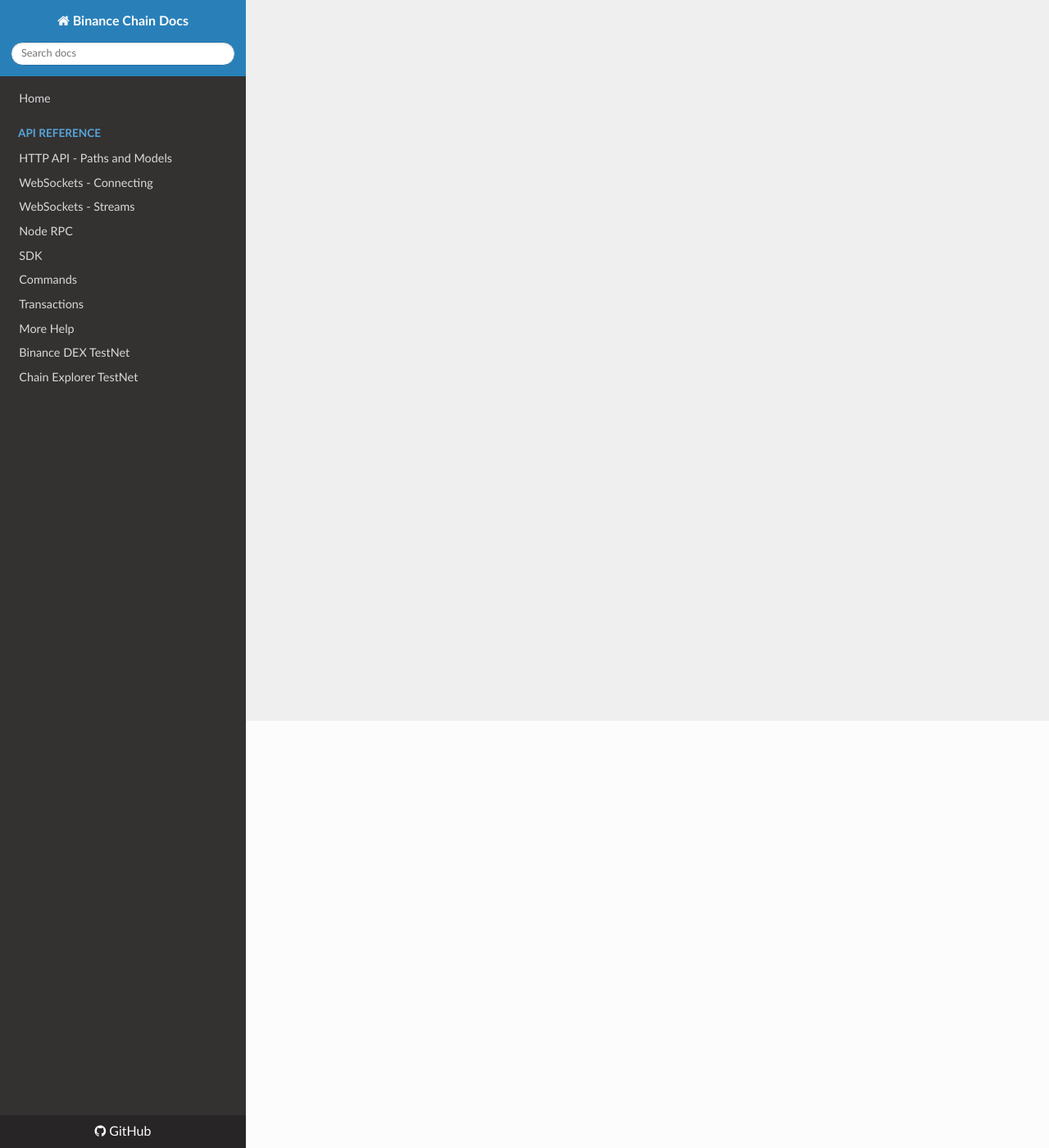
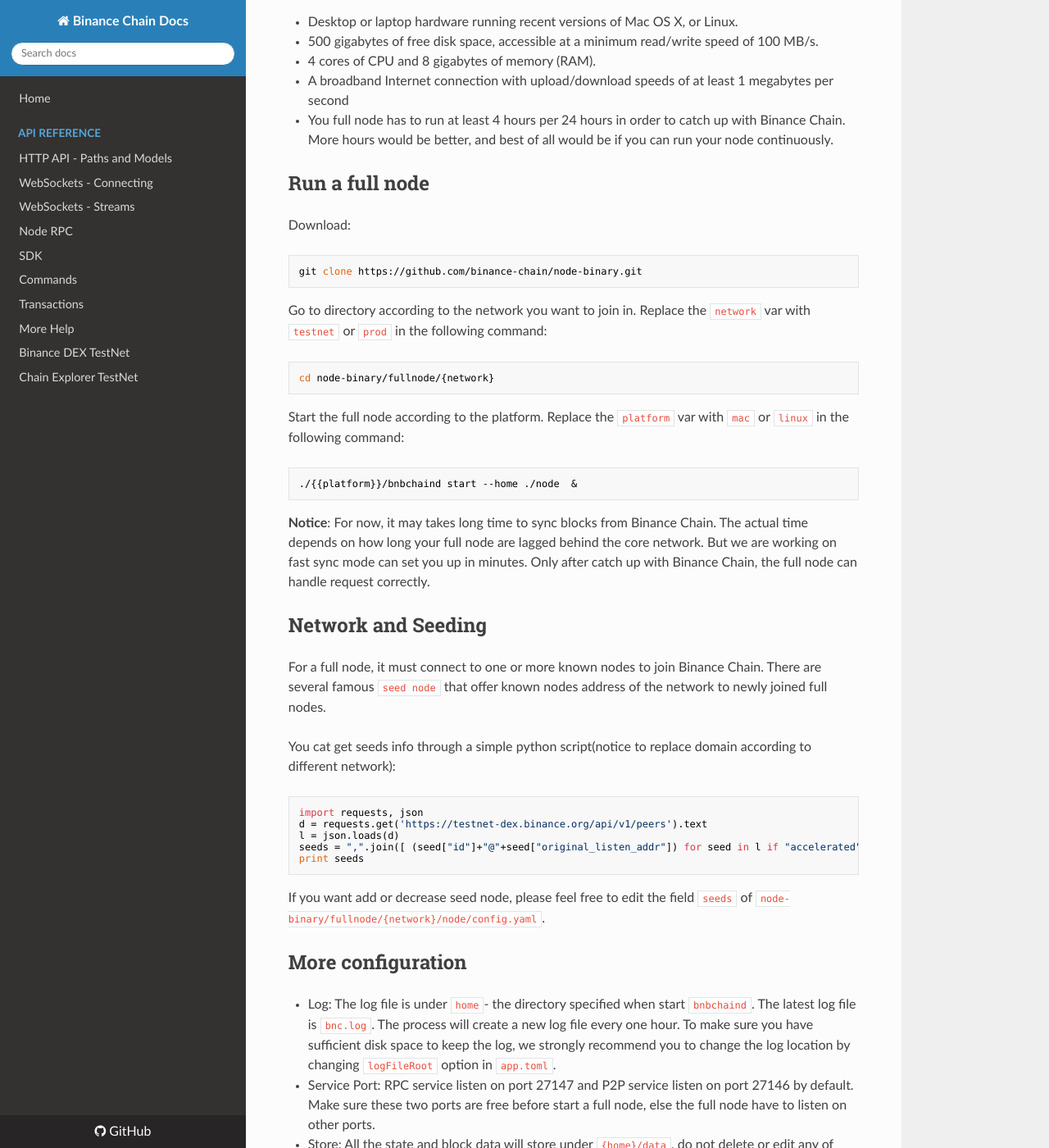
Before and after one commit to yash-sharma1/docs-site, an MkDocs documentation site: the page built from docs/fullnode.md, in a window 1280 px wide and 1400 px high, scrolled down 521 px. Shown: the whole window at 82% size. Built offline with MkDocs 1.6.1, drawn with Linux system fonts in a browser that asks for light colours; nearby versions of some CDN libraries; some of the changed text lies outside the part shown.

Commit message:
add full node and light client parts

````diff
--- a/docs/fullnode.md
+++ b/docs/fullnode.md
@@ -2,12 +2,87 @@
 
 A `full node` of Binance Chain is a `witness node`, which observes the consensus messaging,
 downloads blocks and executes logics to achieve the consistent state as `validator node` (and other `witness node`).
+Full nodes also help the network by accepting transactions from other nodes, and then relaying them to core Binance network.
 
+## Platforms and System Requirement
 
-## System Requirement
+### Platforms
 
+We support running full node on `Mac OS X` and `Linux`.
+
+### Minimum Requirements
+The hardware must meet certain requirements to run a full node.
+
+- Desktop or laptop hardware running recent versions of Mac OS X, or Linux.
+- 500 gigabytes of free disk space, accessible at a minimum read/write speed of 100 MB/s.
+- 4 cores of CPU and 8 gigabytes of memory (RAM).
+- A broadband Internet connection with upload/download speeds of at least 1 megabytes per second
+- You full node has to run at least 4 hours per 24 hours in order to catch up with Binance Chain.
+More hours would be better, and best of all would be if you can run your node continuously.
+
+## Run a full node
+
+Download:
+```bash
+git clone https://github.com/binance-chain/node-binary.git
+```
+
+Go to directory according to the network you want to join in. Replace the `network` var with `testnet` or `prod` in the
+following command:
+```bash
+cd node-binary/fullnode/{network}
+```
+
+Start the full node according to the platform. Replace the `platform` var with `mac` or `linux` in the following command:
+```bash
+./{{platform}}/bnbchaind start --home ./node  &
+```
+
+**Notice**: For now, it may takes long time to sync blocks from Binance Chain. The actual time depends on how long your full
+node are lagged behind the core network. But we are working on fast sync mode can set you up in minutes.
+Only after catch up with Binance Chain, the full node can handle request correctly.
 
 ## Network and Seeding
 
+For a full node, it must connect to one or more known nodes to join Binance Chain. There are several famous `seed node` that
+offer known nodes address of the network to newly joined full nodes.
 
-## Run a Full Node
+You cat get seeds info through a simple python script(notice to replace domain according to different network):
+
+```python
+import requests, json
+d = requests.get('https://testnet-dex.binance.org/api/v1/peers').text
+l = json.loads(d)
+seeds = ",".join([ (seed["id"]+"@"+seed["original_listen_addr"]) for seed in l if "accelerated" not in seed ])
+print seeds
+```
+
+If you want add or decrease seed node, please feel free to edit the field `seeds` of `node-binary/fullnode/{network}/node/config.yaml`.
+
+
+## More configuration
+
+- Log: The log file is under `home`- the directory specified when start `bnbchaind`. The latest log file is `bnc.log`. The process will create
+a new log file every one hour. To make sure you have sufficient disk space to keep the log, we strongly recommend you to change the log location
+by changing `logFileRoot` option in `app.toml`.
+- Service Port: RPC service listen on port 27147 and P2P service listen on port 27146 by default. Make sure these two ports
+are free before start a full node, else the full node have to listen on other ports.
+- Store: All the state and block data will store under `{home}/data`, do not delete or edit any of these files.
+- More detailed configuration options please visit `node-binary/fullnode/{network}/node/config.yaml` and `node-binary/fullnode/{network}/node/app.toml`
+
+## Upgrading a full node
+
+For most case, download new binary and replace it, then restart the full node will work. If we release a incompatible version,
+we may be release both the data and binary, but is is still in discuss. More detail will come out later.
+
+
+## Monitor
+
+Prometheus is enabled on port 26660 by default.
+
+## Work with full node
+
+Full node has the same RPC interface as the list here [rpc-api](api-reference/node-rpc.md)
+
+If you are very interested in transactions in every block, or order book, or account changes or block fee charge,
+please refer to [work with full node](workwith-node.md).
````
Also changed, not shown: docs/index.md (+2 -1 lines), docs/light-client.md (added, +63 -0 lines), docs/workwith-node.md (added, +410 -0 lines).
